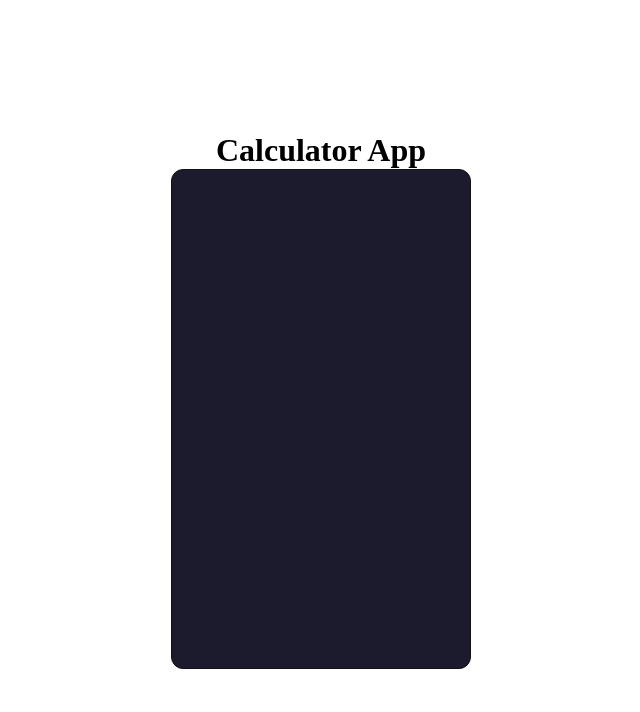
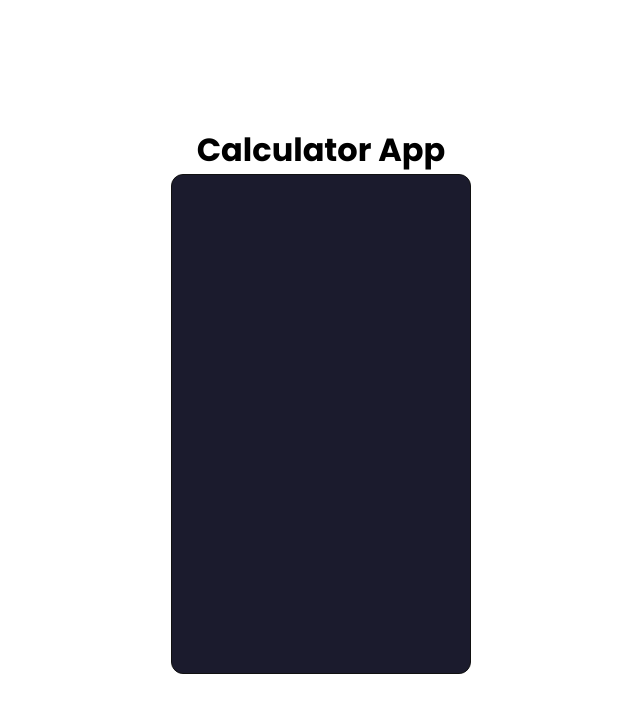
Before and after one commit to Chatano/calculator, a React (Create React App) app: page / in a window 1280 px wide. Shown: the top 712 px of the page, without its empty margins (319-959 px from the left). Built offline with nearby package versions, Linux system fonts and the light colour scheme.

Commit message:
add Poppins font

```diff
--- a/public/index.html
+++ b/public/index.html
@@ -8,6 +8,10 @@
       content="Project to add at portofolio, made by Caetano Pradiée Martins :)"
     />
     <title>Calculator | Caetano Martins</title>
+
+    <link rel="preconnect" href="https://fonts.googleapis.com">
+    <link rel="preconnect" href="https://fonts.gstatic.com" crossorigin>
+    <link href="https://fonts.googleapis.com/css2?family=Poppins:wght@300;400;500;600;700&display=swap" rel="stylesheet">
   </head>
   <body>
     <noscript>You need to enable JavaScript to run this app.</noscript>
--- a/src/styles/global.ts
+++ b/src/styles/global.ts
@@ -5,6 +5,7 @@
     margin: 0;
     padding: 0;
     box-sizing: border-box;
+    font-family: 'Poppins', sans-serif;
   }
 
   body, html, #root {
```
